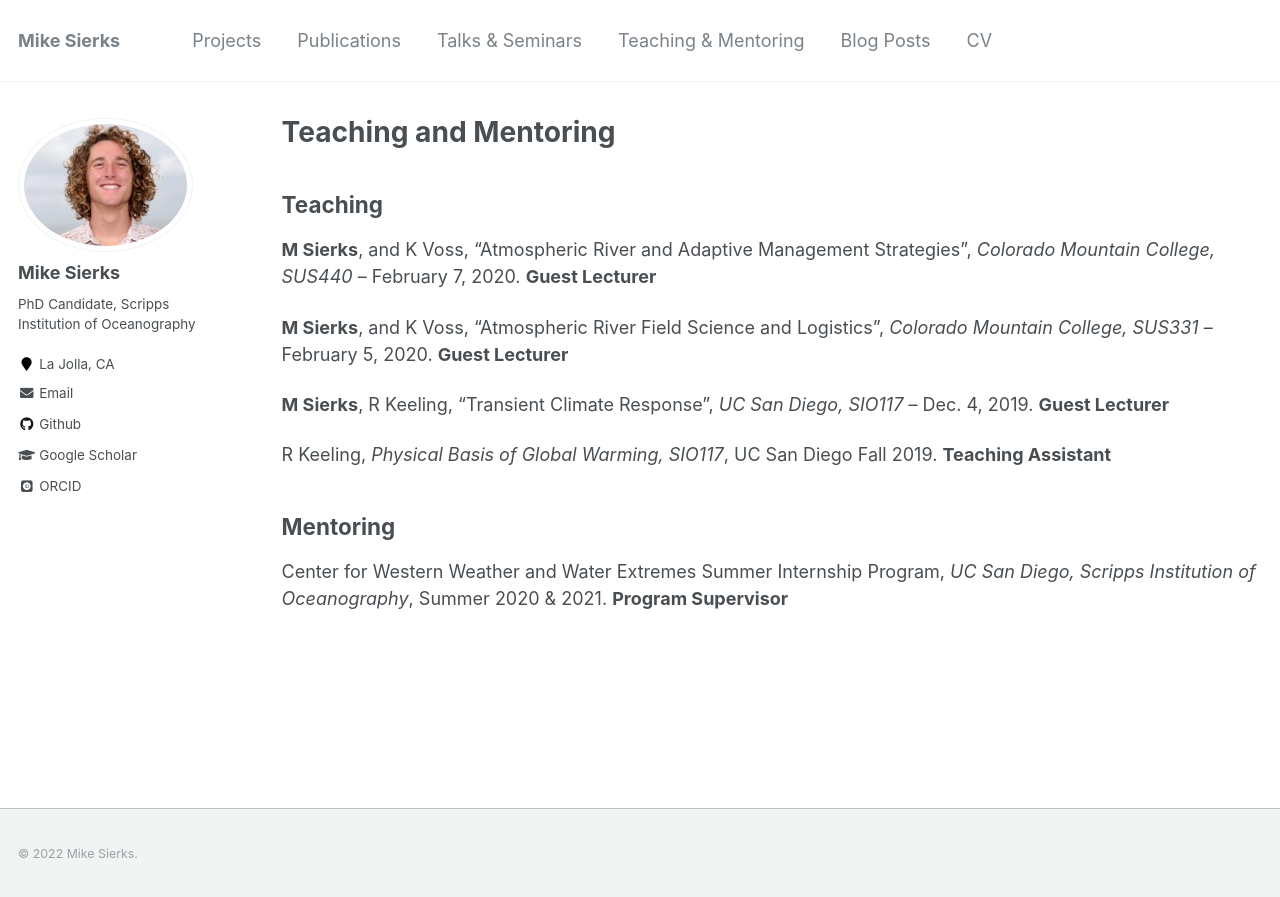
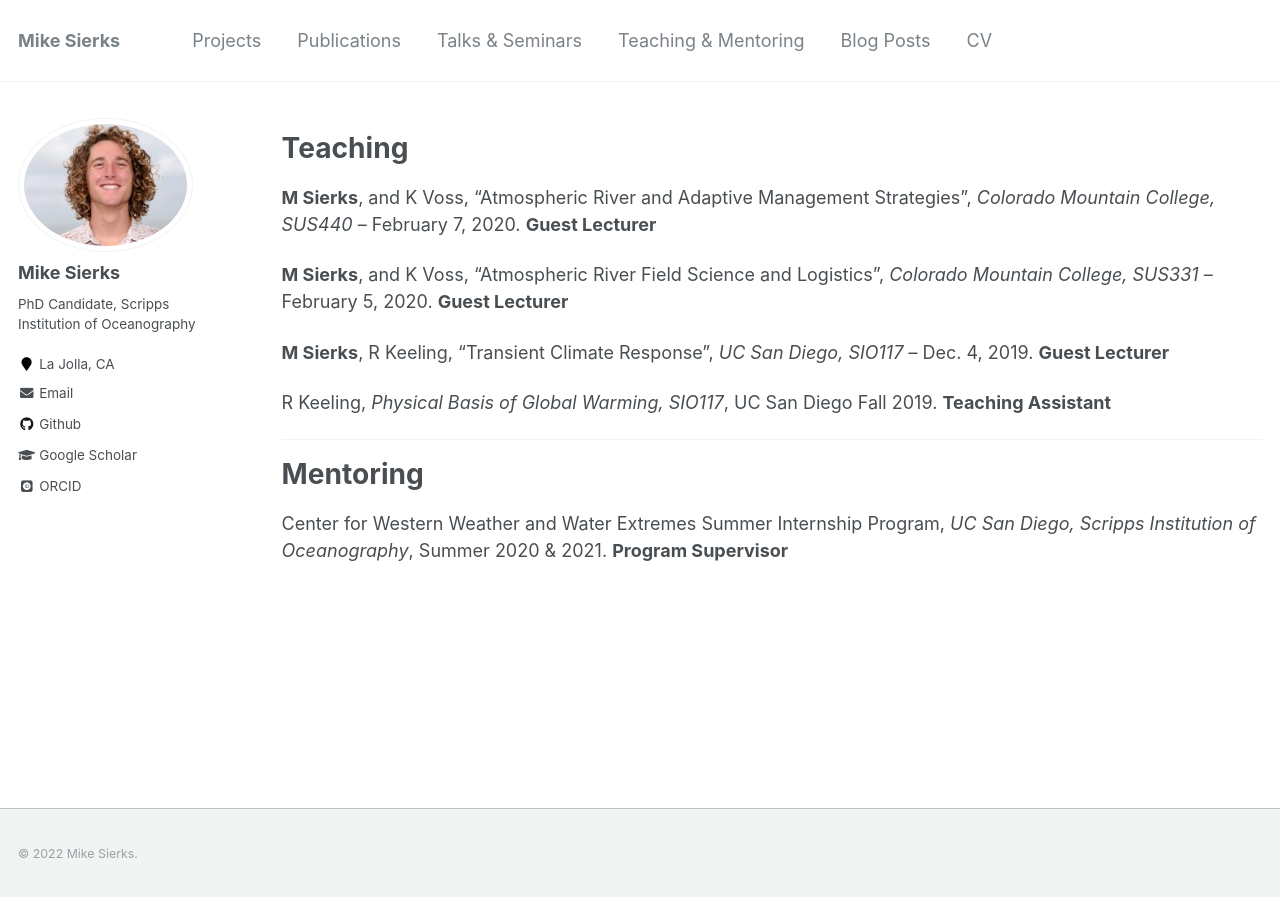
Before and after one commit to mdsierks/mdsierks.github.io, a Jekyll site: the page built from _pages/teach.md, in a window 1280 px wide. Shown: the top 897 px of the page. Built offline with Jekyll 4.4.1, drawn with Linux system fonts in a browser that asks for light colours; some web fonts are replaced.

Commit message:
adding neatlines

```diff
--- a/_pages/teach.md
+++ b/_pages/teach.md
@@ -1,6 +1,6 @@
 ---
 layout: archive
-title: "Teaching and Mentoring"
+title: ""
 permalink: /teach/
 author_profile: true
 ---
@@ -16,9 +16,7 @@ author_profile: true
 {% endfor %}
 
  -->
-
-
-## Teaching
+# Teaching
 
 **M Sierks**, and K Voss, “Atmospheric River and Adaptive Management Strategies”, *Colorado Mountain College, SUS440* – February 7, 2020. **Guest Lecturer**
 
@@ -28,6 +26,8 @@ author_profile: true
 
 R Keeling, *Physical Basis of Global Warming, SIO117*, UC San Diego Fall 2019. **Teaching Assistant**
 
-## Mentoring
+--------------------
+
+# Mentoring
 
 Center for Western Weather and Water Extremes Summer Internship Program, *UC San Diego, Scripps Institution of Oceanography*, Summer 2020 & 2021. **Program Supervisor**
```
Also changed, not shown: _pages/blog.md (+1 -3 lines), _pages/projects.md (+6 -2 lines), _pages/publications.md (+2 -0 lines).
